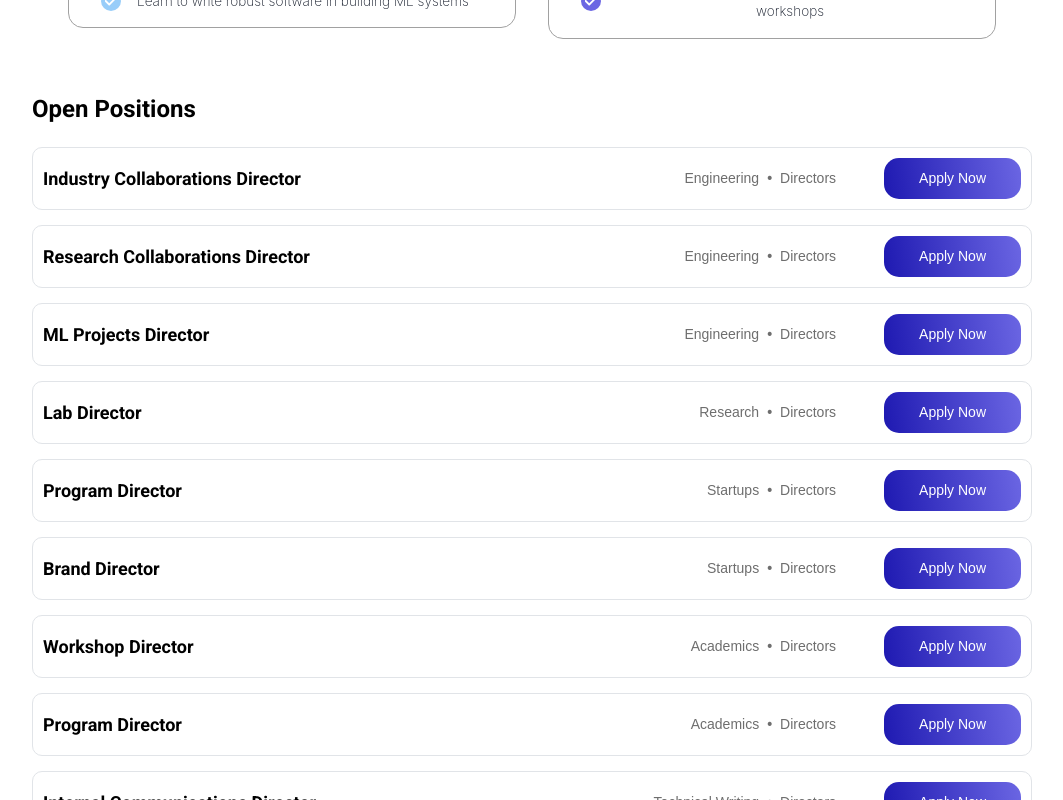
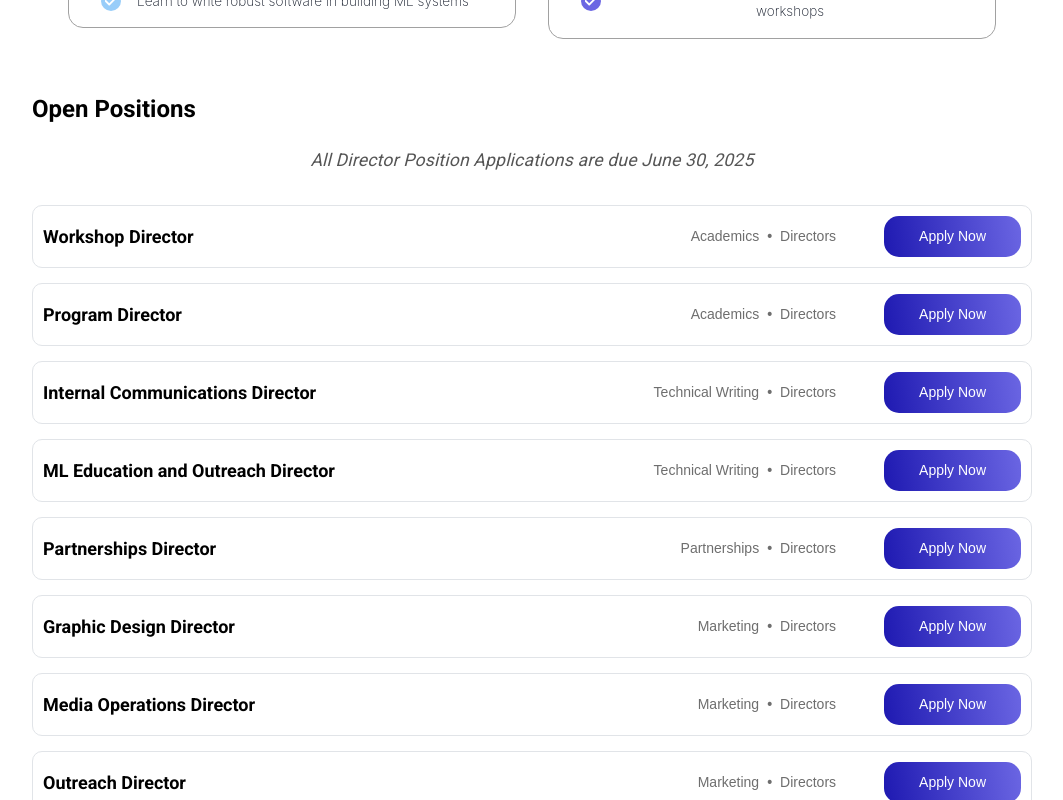
Before and after one commit to UTMIST/UTMIST, a Next.js app in the folder client/: page /careers in a window 1280 px wide. Shown: the part 639-1439 px from the top of the page, without its empty margins (108-1171 px from the left). Built offline with nearby package versions, Linux system fonts and the light colour scheme.

Commit message:
Removed Eng. Research, and Startup Director Positions (#68)
* Removed Eng. and Research Director Positions

* Removed startups director positions

```diff
--- a/client/src/app/careers/page.tsx
+++ b/client/src/app/careers/page.tsx
@@ -1,4 +1,3 @@
-
 import "@/styles/careers.css"
 import positionsData from "@/assets/careers.json"
 import Image from "next/image"
@@ -96,6 +95,21 @@ export default function CareersPage() {
         </div>
         <div className="open-positions-container">
         <h1 className="open-positions-title">Open Positions</h1>
+        <h2
+          className="open-positions-subtitle"
+          style={{
+            textAlign: 'center',
+            marginBottom: '2rem',
+            fontWeight: 400,
+            fontStyle: 'italic',
+            color: '#555',
+            fontSize: '1.1rem',
+            letterSpacing: '0.01em',
+            lineHeight: 1.5
+          }}
+        >
+          All Director Position Applications are due June 30, 2025
+        </h2>
 
         {positions.map((position, index) => (
             <div key={index}>
--- a/client/src/assets/careers.json
+++ b/client/src/assets/careers.json
@@ -1,34 +1,4 @@
 [
-    {
-      "title": "Industry Collaborations Director",
-      "department": "Engineering",
-      "division": "Directors"
-    },
-    {
-      "title": "Research Collaborations Director",
-      "department": "Engineering",
-      "division": "Directors"
-    },
-    {
-      "title": "ML Projects Director",
-      "department": "Engineering",
-      "division": "Directors"
-    },
-    {
-      "title": "Lab Director",
-      "department": "Research",
-      "division": "Directors"
-    },
-    {
-      "title": "Program Director",
-      "department": "Startups",
-      "division": "Directors"
-    },
-    {
-      "title": "Brand Director",
-      "department": "Startups",
-      "division": "Directors"
-    },
     {
       "title": "Workshop Director",
       "department": "Academics",
```
Lines whose indentation alone changed are shown as unchanged.
